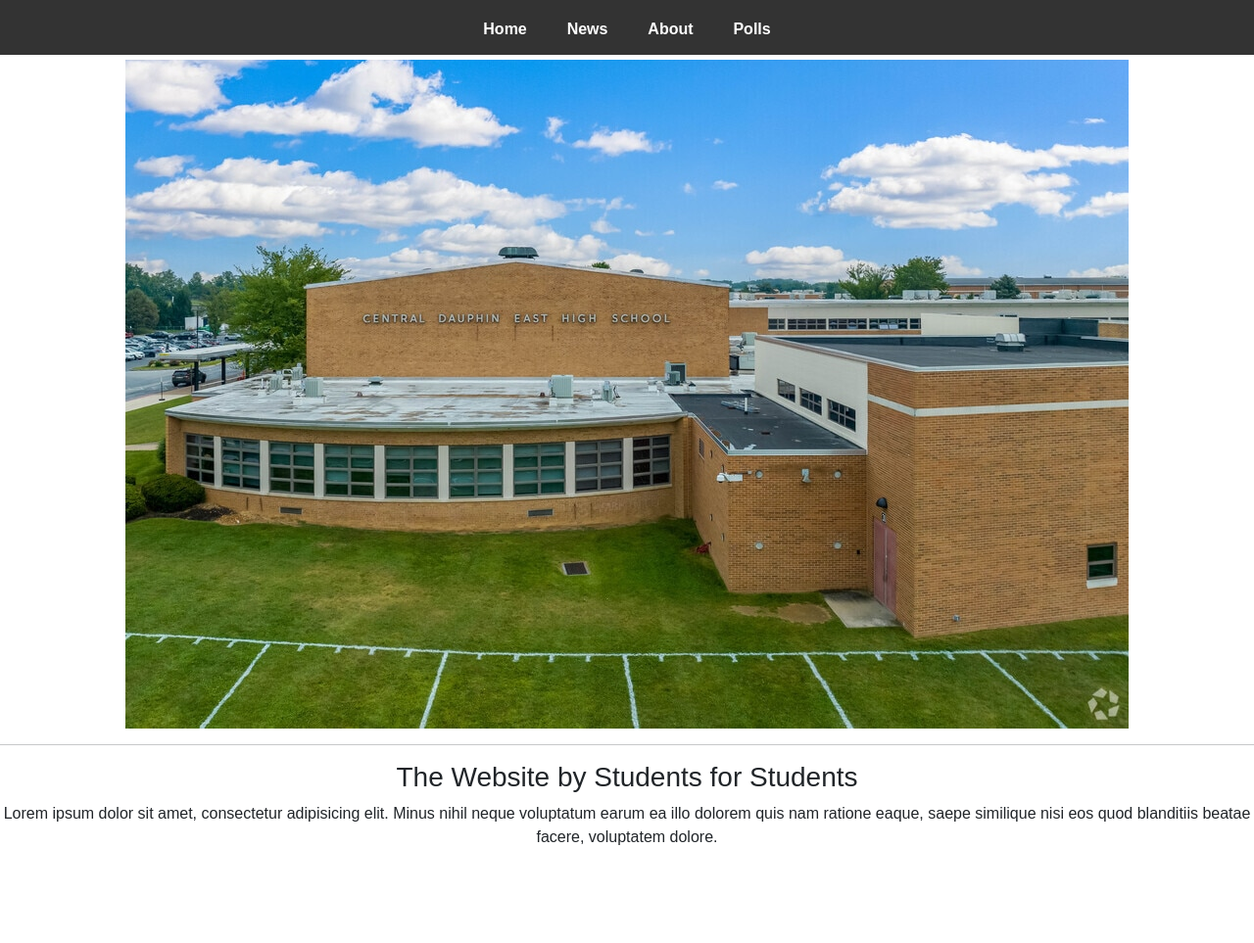
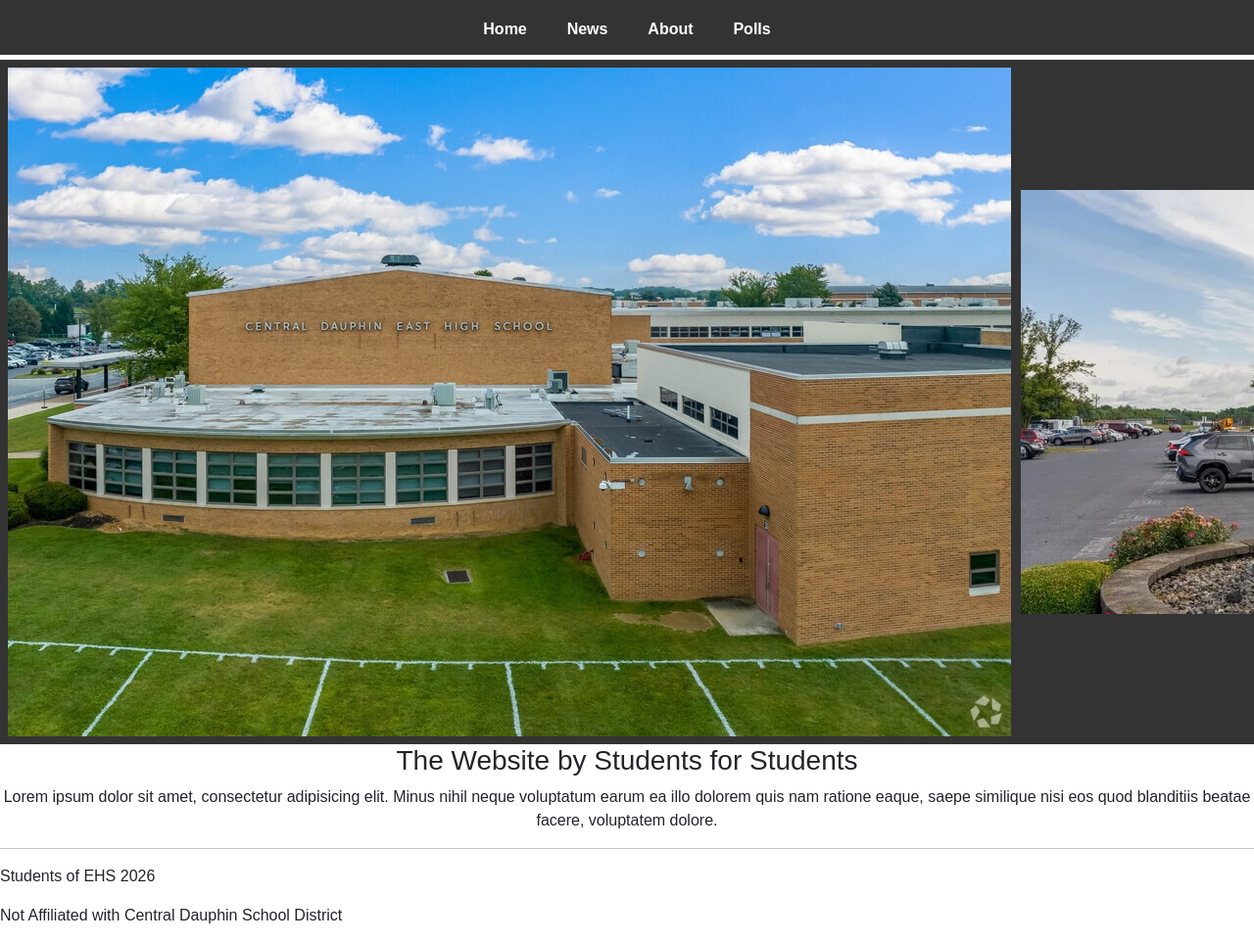
Before and after one commit to woawaleksander/election-site, a Django app: page /polls/ in a window 1280 px wide. Shown: the whole page at 98% size. Before the commit the page ends 863 px from the top, so only its background shows below. Run offline with Django 5.2, Linux system fonts and the light colour scheme.

Commit message:
update index

```diff
--- a/polls/static/css/style.css
+++ b/polls/static/css/style.css
@@ -2,19 +2,13 @@ body {
     text-align: center;
     background-color: #FFFF;
     font-family: Arial, Helvetica, sans-serif;
-    margin: 0;
-    padding: 0;
+    /* margin: 0;
+    padding: 0; */
 }
 
 .logo {
 
 }
-
-.imageSlides {
-    width: 100%;
-    height: auto;
-}
-
 
 .navBar {
     background-color: #333;
@@ -42,3 +36,16 @@ body {
 .navBar a:hover {
     background-color: #000000;
 }
+
+/* Image Slideshow */
+
+.imageSlidesContainer {
+    background-color: #333;
+    overflow: auto;
+    white-space: nowrap;
+    padding: 5px;
+}
+
+.imageSlidesContainer img {
+    padding: 3px;
+}
--- a/polls/templates/index.html
+++ b/polls/templates/index.html
@@ -15,16 +15,24 @@
         <a href="">Home</a> <a href="">News</a> <a href="">About</a> <a href="">Polls</a>
     </div>
 
-    <div class="imageSlides">
-        <img src="../static/images/cd-ehs-side.jpeg" class="img-fluid">
+    <div class="imageSlidesContainer">
+      <img src="../static/images/cd-ehs-side.jpeg" class="img-fluid">
+      <img src="../static/images/aura-lion.webp" class="img-fluid">
+      <img src="../static/images/school-side-grass-cut.webp" class="img-fluid">
     </div>
 
-    <hr>
 
     <h3>The Website by Students for Students</h3>
 
     <p>Lorem ipsum dolor sit amet, consectetur adipisicing elit. Minus nihil neque voluptatum earum ea illo dolorem quis nam ratione eaque, saepe similique nisi eos quod blanditiis beatae facere, voluptatem dolore.</p>
 
+    <hr>
+
+    <footer style="text-align: center; text-align: justify;">
+        <p>Students of EHS 2026</p>
+        <p>Not Affiliated with Central Dauphin School District</p>
+    </footer>
+
     <script src="https://cdn.jsdelivr.net/npm/bootstrap@5.3.8/dist/js/bootstrap.bundle.min.js" integrity="sha384-FKyoEForCGlyvwx9Hj09JcYn3nv7wiPVlz7YYwJrWVcXK/BmnVDxM+D2scQbITxI" crossorigin="anonymous"></script>
 </body>
 </html>
```
Also changed, not shown: polls/static/images/aura-lion.webp (added), polls/static/images/school-side-grass-cut.webp (added).
